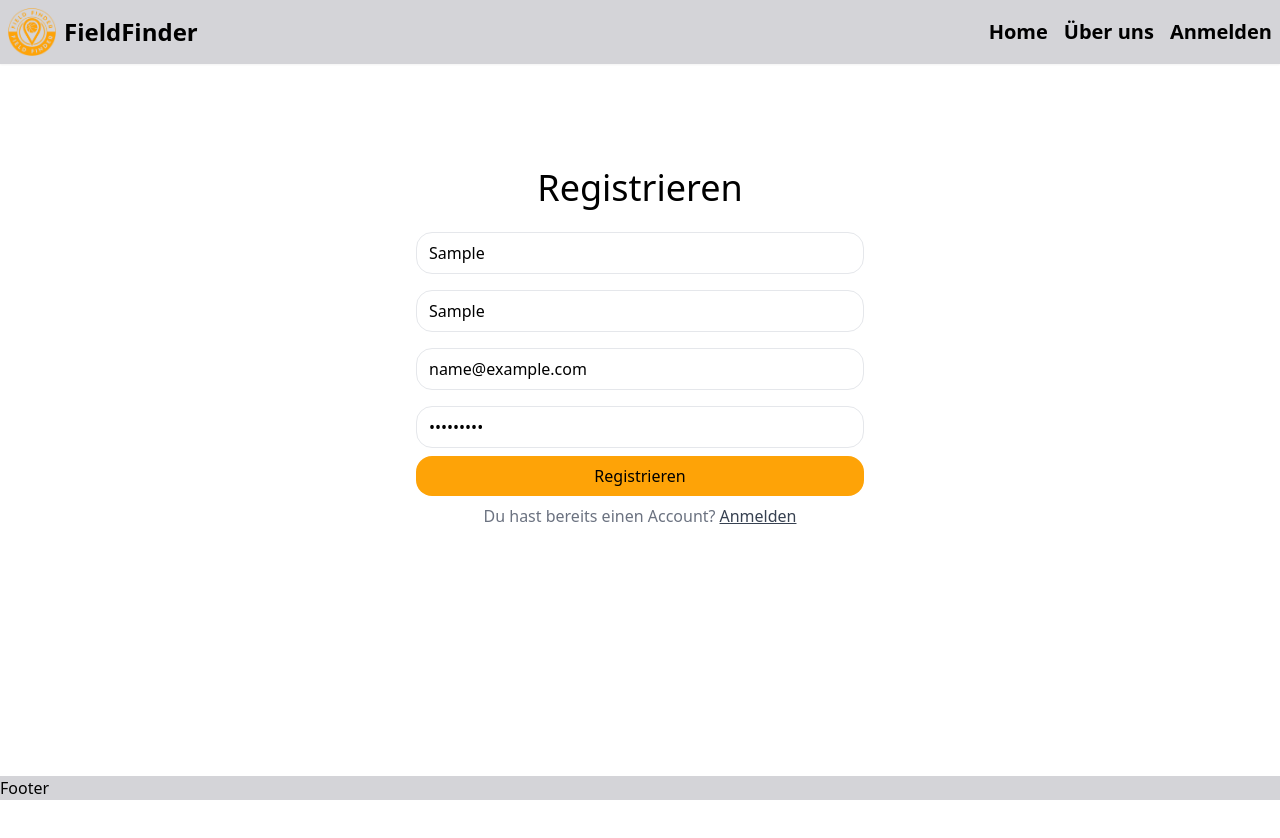
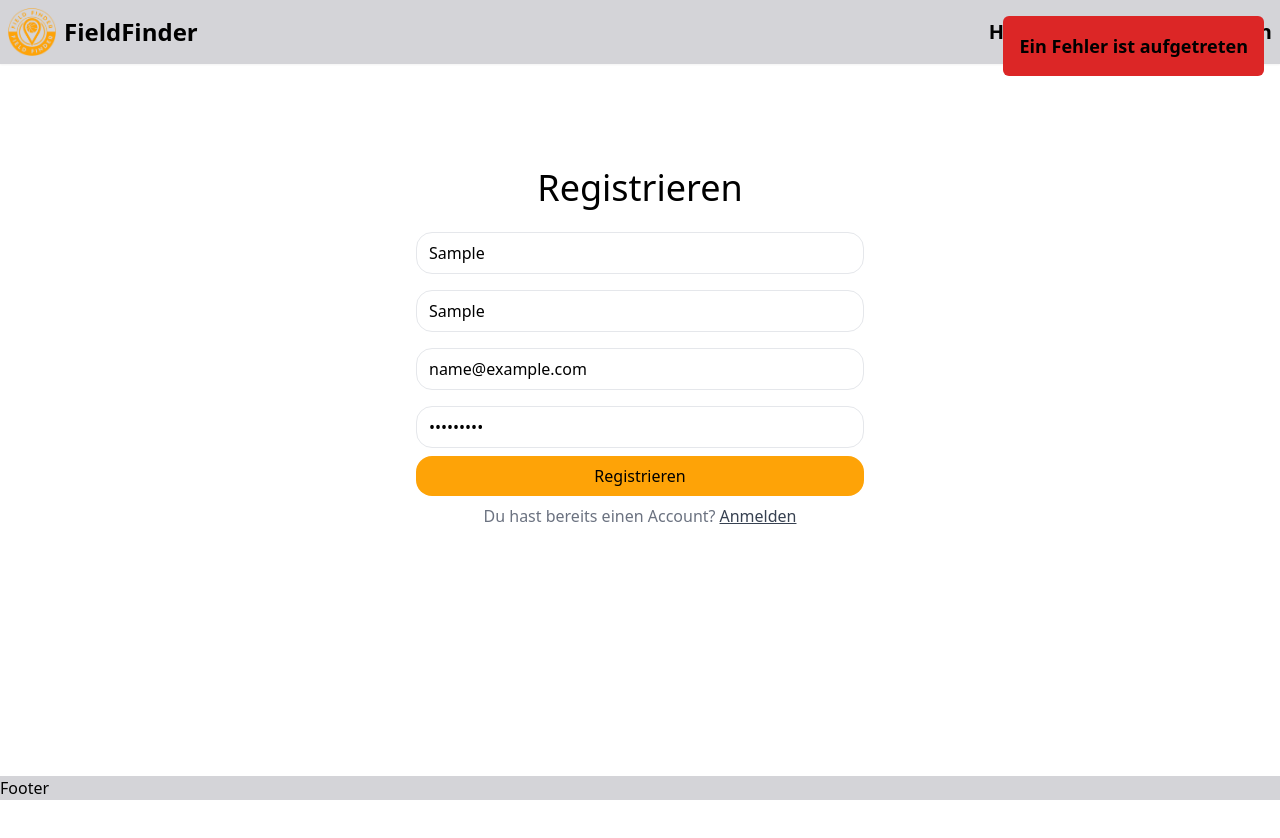
Before and after one commit to BennetBechtel/FieldFinder, a React (Vite) app in the folder frontend/: page /register in a window 1280 px wide. Both pictures are taken after typing "Sample", "Sample", "name@example.com", "Sample123" into the empty fields and a click on the button "Registrieren". Shown: the top 838 px of the page. Built offline with nearby package versions, Linux system fonts and the light colour scheme; no server answers.

Commit message:
Toast Component -> Registration Success or Error Toast

```diff
--- /dev/null
+++ b/frontend/src/components/Toast.jsx
@@ -0,0 +1,28 @@
+import React, { useEffect } from "react";
+
+const Toast = ({ message, type, onClose }) => {
+  useEffect(() => {
+    const timer = setTimeout(() => {
+      onClose();
+    }, 3000);
+
+    return () => {
+      clearTimeout(timer);
+    };
+  }, [onClose]);
+
+  const styles =
+    type === "SUCCESS"
+      ? "fixed top-4 right-4 z-50 p-4 rounded-md bg-green-600 text white max-w-md"
+      : "fixed top-4 right-4 z-50 p-4 rounded-md bg-red-600 text white max-w-md";
+
+  return (
+    <div className={styles}>
+      <div className="flex justify-center items-center">
+        <span className="text-lg font-semibold">{message}</span>
+      </div>
+    </div>
+  );
+};
+
+export default Toast;
--- /dev/null
+++ b/frontend/src/contexts/AppContext.jsx
@@ -0,0 +1,34 @@
+import React, { useContext, useState } from "react";
+import Toast from "../components/Toast";
+
+const AppContext = React.createContext(undefined);
+
+export const AppContextProvider = ({ children }) => {
+  const [toast, setToast] = useState(undefined);
+
+  return (
+    <AppContext.Provider
+      value={{
+        showToast: (toastMessage) => {
+          setToast(toastMessage);
+        },
+      }}
+    >
+      {toast && (
+        <Toast
+          message={toast.message}
+          type={toast.type}
+          onClose={() => {
+            setToast(undefined);
+          }}
+        />
+      )}
+      {children}
+    </AppContext.Provider>
+  );
+};
+
+export const useAppContext = () => {
+  const context = useContext(AppContext);
+  return context;
+};
--- a/frontend/src/main.jsx
+++ b/frontend/src/main.jsx
@@ -3,6 +3,7 @@ import ReactDOM from "react-dom/client";
 import App from "./App.jsx";
 import "./index.css";
 import { QueryClientProvider, QueryClient } from "react-query";
+import { AppContextProvider } from "./contexts/AppContext.jsx";
 
 const queryClient = new QueryClient({
   defaultOptions: {
@@ -15,7 +16,9 @@ const queryClient = new QueryClient({
 ReactDOM.createRoot(document.getElementById("root")).render(
   <React.StrictMode>
     <QueryClientProvider client={queryClient}>
-      <App />
+      <AppContextProvider>
+        <App />
+      </AppContextProvider>
     </QueryClientProvider>
   </React.StrictMode>
 );
--- a/frontend/src/pages/Register.jsx
+++ b/frontend/src/pages/Register.jsx
@@ -1,9 +1,13 @@
-import { Link } from "react-router-dom";
+import { Link, useNavigate } from "react-router-dom";
 import { useForm } from "react-hook-form";
 import { useMutation } from "react-query";
 import * as apiClient from "../api-clients.js";
+import { useAppContext } from "../contexts/AppContext.jsx";
 
 const Register = () => {
+  const navigate = useNavigate();
+  const { showToast } = useAppContext();
+
   const {
     register,
     handleSubmit,
@@ -12,10 +16,15 @@ const Register = () => {
 
   const mutation = useMutation(apiClient.register, {
     onSuccess: () => {
-      console.log("registration successful");
+      navigate("/");
+      showToast({ message: "Registrierung erfolgreich!", type: "SUCCESS" });
     },
     onError: (error) => {
-      console.log(error.message);
+      showToast(
+        error.message === "User already exists"
+          ? { message: "Benutzer existiert bereits", type: "ERROR" }
+          : { message: "Ein Fehler ist aufgetreten", type: "ERROR" }
+      );
     },
   });
 
@@ -57,16 +66,6 @@ const Register = () => {
           <input
             {...register("email", {
               required: "Gib deine Email-Adresse ein",
-              validate: (value) => {
-                const isValid = value
-                  .toLowerCase()
-                  .match(
-                    /^(([^<>()[\]\.,;:\s@\"]+(\.[^<>()[\]\.,;:\s@\"]+)*)|(\".+\"))@(([^<>()[\]\.,;:\s@\"]+\.)+[^<>()[\]\.,;:\s@\"]{2,})$/i
-                  );
-                if (!isValid) {
-                  return "Ungültige Email-Adresse";
-                }
-              },
             })}
             type="email"
             placeholder="email@addresse.de"
```
